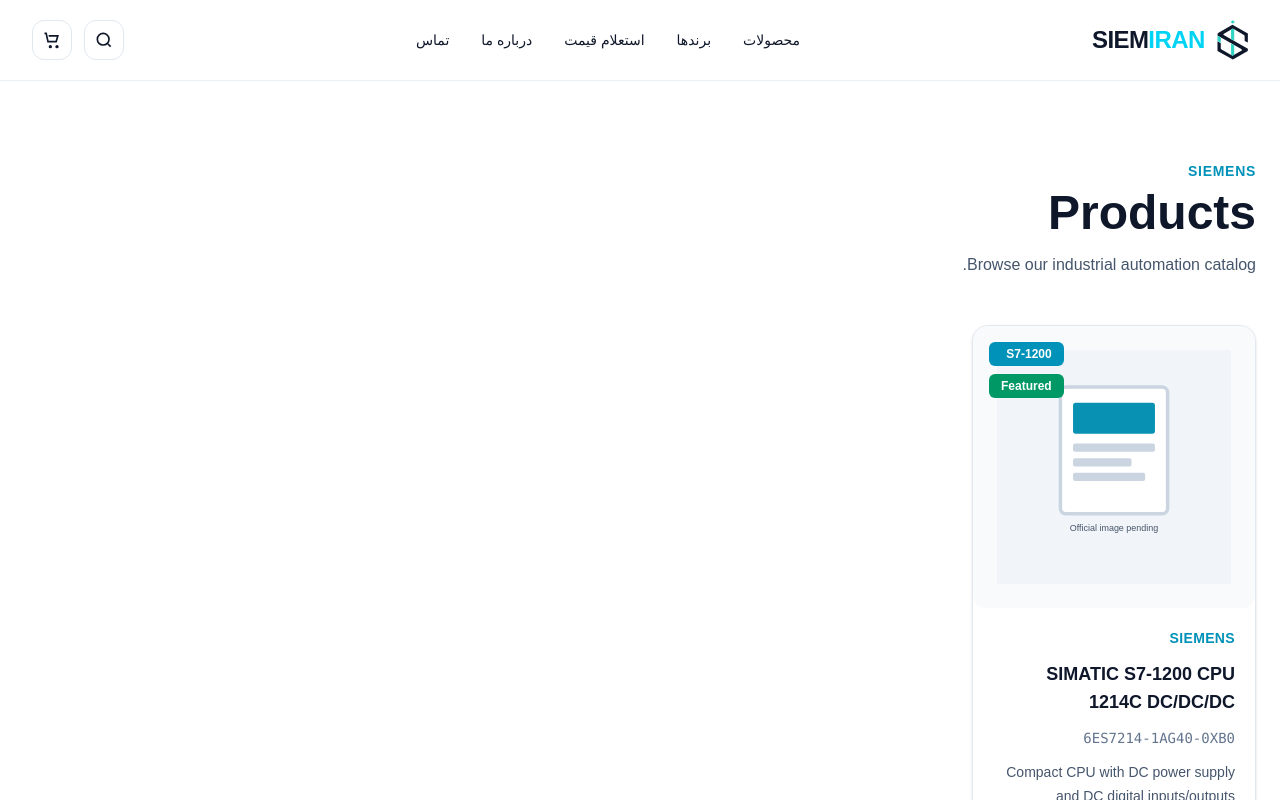
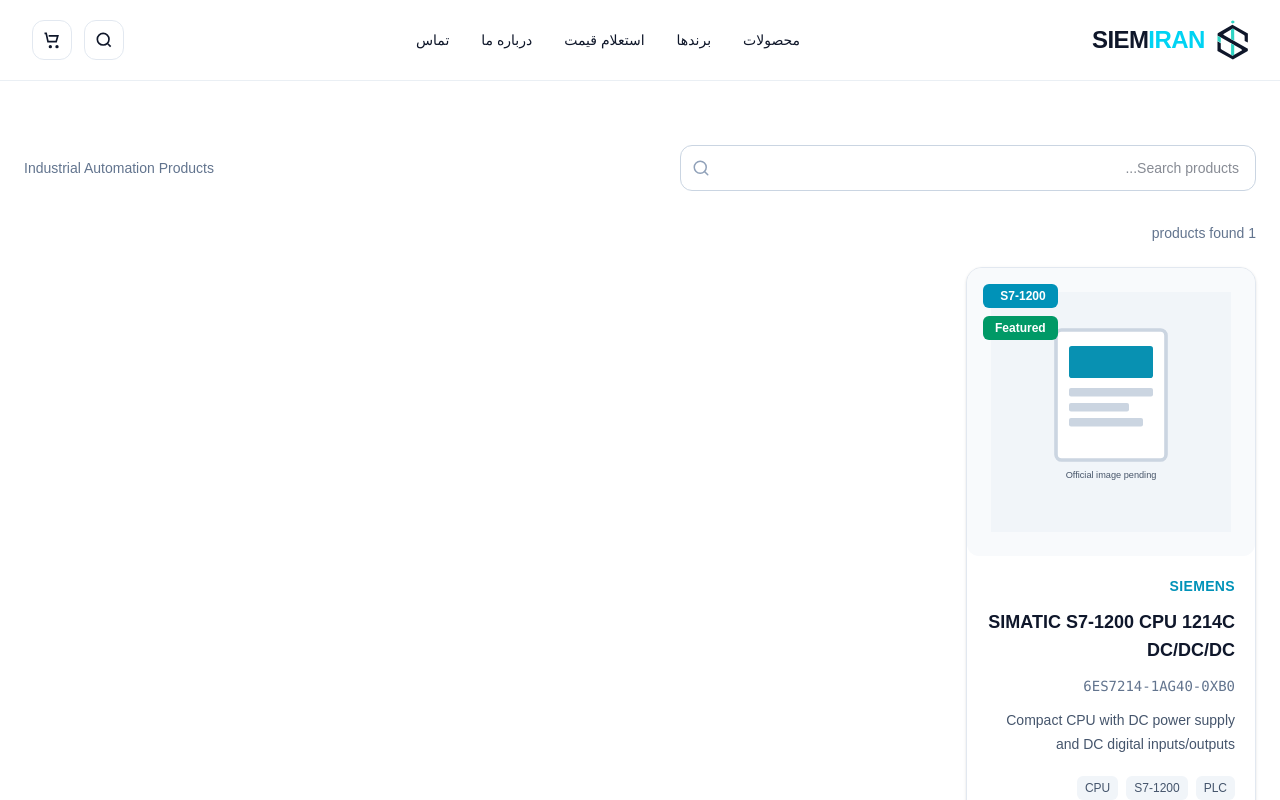
Before and after one commit to Siemiran/Siemiran, a Next.js app in the folder apps/web/: page /products in a window 1280 px wide. Shown: the top 800 px of the page. Built offline with nearby package versions, Linux system fonts and the light colour scheme; a web font is replaced by a local one.

Commit message:
docs(v0.8): update project documentation

```diff
--- a/apps/web/app/products/page.tsx
+++ b/apps/web/app/products/page.tsx
@@ -1,27 +1,22 @@
+import { Suspense } from "react";
+
+import ProductsClient from "@/features/products/components/ProductsClient";
 import { getProducts } from "@/features/products/repository/product.repository";
-import ProductCard from "@/features/products/components/ProductCard";
 
 export default function ProductsPage() {
   const products = getProducts();
+
   return (
-    <section className="mx-auto max-w-7xl px-6 py-20">
-      <div className="mb-12">
-        <p className="mb-2 text-sm font-semibold tracking-wider text-cyan-600 uppercase">
-          Siemens
-        </p>
-
-        <h1 className="text-5xl font-bold text-slate-900">Products</h1>
-
-        <p className="mt-4 max-w-3xl text-slate-600">
-          Browse our industrial automation catalog.
-        </p>
-      </div>
-
-      <div className="grid gap-8 sm:grid-cols-2 lg:grid-cols-3 xl:grid-cols-4">
-        {products.map((product) => (
-          <ProductCard key={product.id} product={product} />
-        ))}
-      </div>
-    </section>
+    <main className="mx-auto max-w-7xl px-6 py-16">
+      <Suspense
+        fallback={
+          <div className="py-20 text-center text-slate-500">
+            Loading products...
+          </div>
+        }
+      >
+        <ProductsClient products={products} />
+      </Suspense>
+    </main>
   );
 }
--- /dev/null
+++ b/apps/web/src/features/products/components/ProductSearch.tsx
@@ -0,0 +1,45 @@
+"use client";
+
+import { Search } from "lucide-react";
+
+interface ProductSearchProps {
+  value: string;
+  onChange: (value: string) => void;
+}
+
+export default function ProductSearch({
+  value,
+  onChange,
+}: ProductSearchProps) {
+  return (
+    <div className="relative w-full">
+      <Search
+        className="absolute left-3 top-1/2 -translate-y-1/2 text-slate-400"
+        size={18}
+      />
+
+      <input
+        type="text"
+        value={value}
+        onChange={(e) => onChange(e.target.value)}
+        placeholder="Search products..."
+        className="
+          w-full
+          rounded-xl
+          border
+          border-slate-300
+          bg-white
+          py-3
+          pl-10
+          pr-4
+          text-sm
+          outline-none
+          transition
+          focus:border-cyan-600
+          focus:ring-2
+          focus:ring-cyan-200
+        "
+      />
+    </div>
+  );
+}
--- /dev/null
+++ b/apps/web/src/features/products/components/ProductToolbar.tsx
@@ -0,0 +1,25 @@
+"use client";
+
+import ProductSearch from "./ProductSearch";
+
+interface ProductToolbarProps {
+  search: string;
+  onSearchChange: (value: string) => void;
+}
+
+export default function ProductToolbar({
+  search,
+  onSearchChange,
+}: ProductToolbarProps) {
+  return (
+    <section className="mb-8 flex flex-col gap-4 lg:flex-row lg:items-center lg:justify-between">
+      <div className="w-full max-w-xl">
+        <ProductSearch value={search} onChange={onSearchChange} />
+      </div>
+
+      <div className="text-sm text-slate-500">
+        Industrial Automation Products
+      </div>
+    </section>
+  );
+}
--- /dev/null
+++ b/apps/web/src/features/products/components/ProductsClient.tsx
@@ -0,0 +1,36 @@
+"use client";
+
+import ProductCard from "./ProductCard";
+import ProductToolbar from "./ProductToolbar";
+import { useProductFilters } from "../hooks/useProductFilters";
+import { useProductSearchParams } from "../hooks/useProductSearchParams";
+import type { Product } from "../types/product.types";
+
+interface Props {
+  products: Product[];
+}
+
+export default function ProductsClient({ products }: Props) {
+  const { search, setSearch } = useProductSearchParams();
+
+  const { filteredProducts } = useProductFilters({
+    products,
+    search,
+  });
+
+  return (
+    <>
+      <ProductToolbar search={search} onSearchChange={setSearch} />
+
+      <div className="mb-6 text-sm text-slate-500">
+        {filteredProducts.length} products found
+      </div>
+
+      <section className="grid gap-6 md:grid-cols-2 xl:grid-cols-4">
+        {filteredProducts.map((product) => (
+          <ProductCard key={product.id} product={product} />
+        ))}
+      </section>
+    </>
+  );
+}
--- a/apps/web/src/features/products/components/index.ts
+++ b/apps/web/src/features/products/components/index.ts
@@ -7,4 +7,7 @@
 export { default as ProductMeta } from "./ProductMeta";
 export { default as ProductSkeleton } from "./ProductSkeleton";
 export { default as ProductSpecifications } from "./ProductSpecifications";
+export { default as ProductSearch } from "./ProductSearch";
+export { default as ProductToolbar } from "./ProductToolbar";
+export { default as ProductsClient } from "./ProductsClient";
 export { default as RelatedProducts } from "./RelatedProducts";
--- /dev/null
+++ b/apps/web/src/features/products/hooks/useProductFilters.ts
@@ -0,0 +1,44 @@
+"use client";
+
+import { useMemo } from "react";
+import type { Product } from "../types/product.types";
+
+interface UseProductFiltersProps {
+  products: Product[];
+  search: string;
+}
+
+export function useProductFilters({
+  products,
+  search,
+}: UseProductFiltersProps) {
+  const filteredProducts = useMemo(() => {
+    const query = search.trim().toLowerCase();
+
+    if (!query) {
+      return products;
+    }
+
+    return products.filter((product) => {
+      return [
+        product.title,
+        product.partNumber,
+        product.shortDescription,
+        product.description,
+        product.brandId,
+        product.categoryId,
+        product.familyId,
+        product.seriesId ?? "",
+        product.productTypeId ?? "",
+        ...(product.tags ?? []),
+      ]
+        .join(" ")
+        .toLowerCase()
+        .includes(query);
+    });
+  }, [products, search]);
+
+  return {
+    filteredProducts,
+  };
+}
--- /dev/null
+++ b/apps/web/src/features/products/hooks/useProductSearchParams.ts
@@ -0,0 +1,29 @@
+"use client";
+
+import { useRouter, useSearchParams } from "next/navigation";
+
+export function useProductSearchParams() {
+  const router = useRouter();
+  const searchParams = useSearchParams();
+
+  const search = searchParams.get("search") ?? "";
+
+  function setSearch(value: string) {
+    const params = new URLSearchParams(searchParams.toString());
+
+    if (value.trim()) {
+      params.set("search", value);
+    } else {
+      params.delete("search");
+    }
+
+    router.replace(`/products?${params.toString()}`, {
+      scroll: false,
+    });
+  }
+
+  return {
+    search,
+    setSearch,
+  };
+}
```
Also changed, not shown: apps/web/src/features/products/components/ProductFilters.tsx (added), apps/web/src/features/products/lib/search.ts (added), apps/web/src/features/products/utils/filterProducts.ts (added), 5 other files (tests, documents, lock files or other folders).
